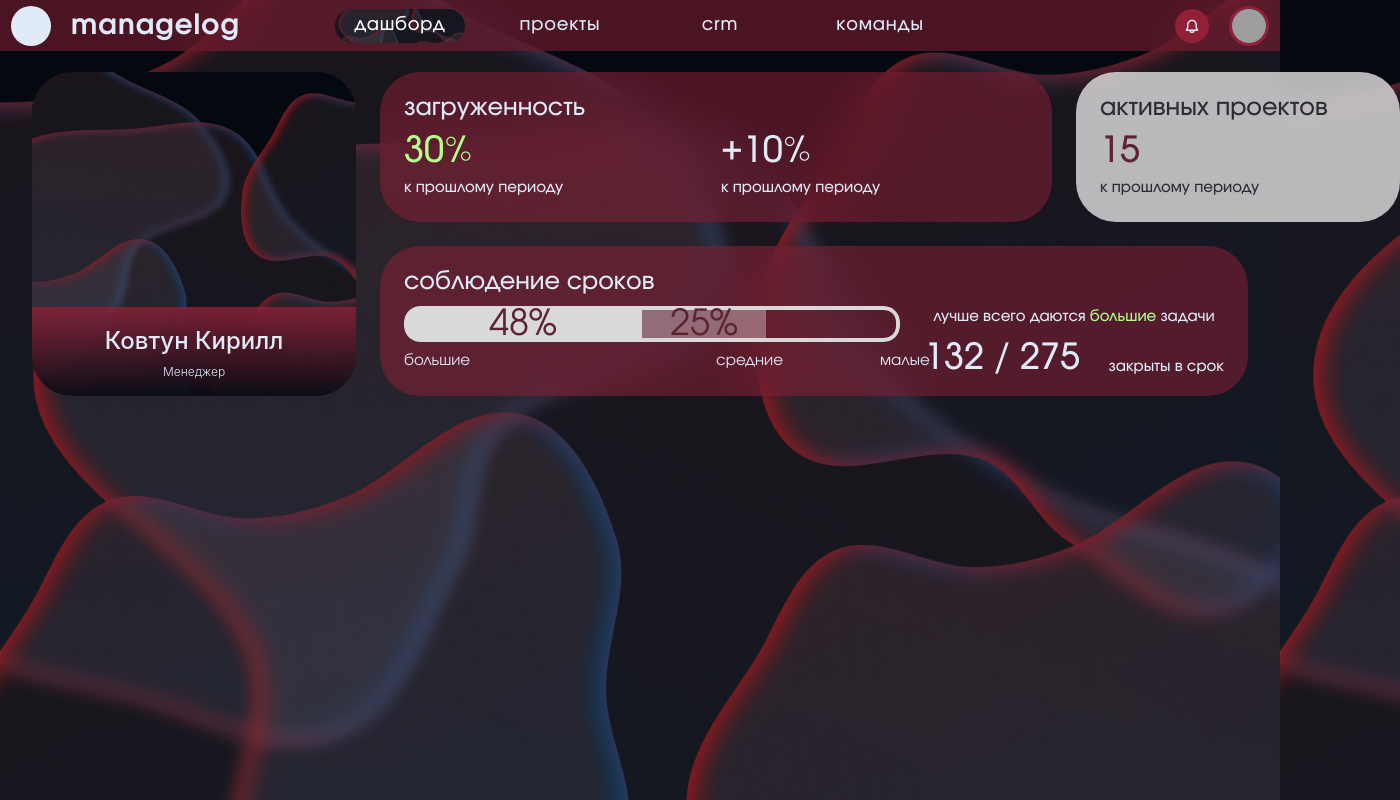
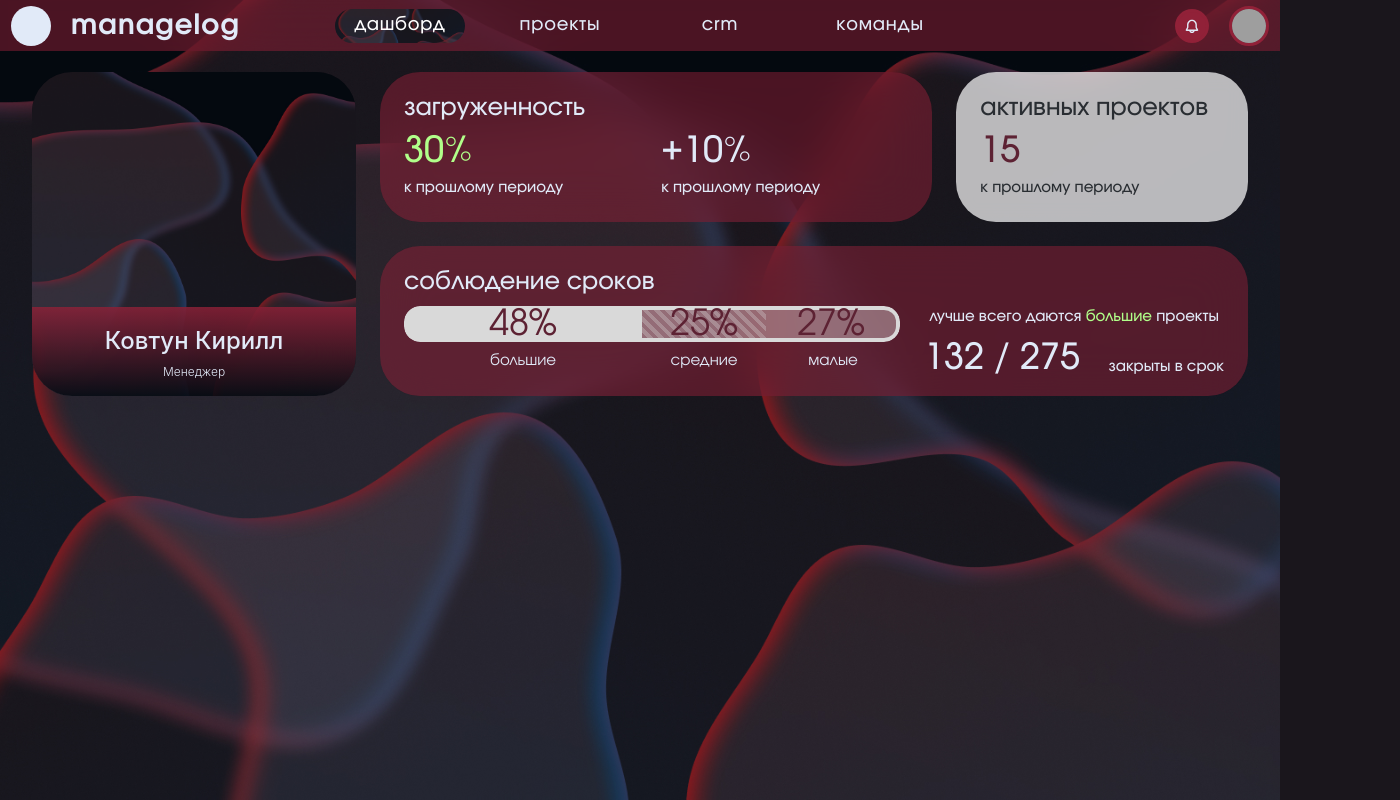
Before and after one commit to lunarmolly/managelog, a Vue app: page /dashboard in a window 1280 px wide. Shown: the top 800 px of the page, 1400 px wide, since content can reach past the window. Built offline with nearby package versions, Linux system fonts and the light colour scheme; no server answers; grey boxes are pictures that could not be loaded.

Commit message:
Fixed styles

```diff
--- a/src/views/DashboardView.vue
+++ b/src/views/DashboardView.vue
@@ -65,19 +65,35 @@
                   class="progress-segment progress-segment-small"
                   :style="{ width: `${deadlineData.small.percentage}%` }"
                 >
+                  <div class="progress-segment-label">{{ deadlineData.small.percentage }}%</div>
                 </div>
               </div>
               <div class="progress-labels">
-                <div class="progress-label">большие</div>
-                <div class="progress-label">средние</div>
-                <div class="progress-label">малые</div>
+                <div
+                  class="progress-label"
+                  :style="{ left: `${progressLabelPositions.large}%` }"
+                >
+                  большие
+                </div>
+                <div
+                  class="progress-label"
+                  :style="{ left: `${progressLabelPositions.medium}%` }"
+                >
+                  средние
+                </div>
+                <div
+                  class="progress-label"
+                  :style="{ left: `${progressLabelPositions.small}%` }"
+                >
+                  малые
+                </div>
               </div>
             </div>
 
             <!-- Дополнительная информация -->
             <div class="deadline-info">
               <div class="deadline-info-text">
-                лучше всего даются <span class="highlight">{{ bestTaskType }}</span> задачи
+                лучше всего даются <span class="highlight">{{ bestTaskType }}</span> проекты
               </div>
               <div class="deadline-stats">
                 <div class="deadline-stats-value">{{ deadlineData.closedOnTime }} / {{ deadlineData.total }}</div>
@@ -158,6 +174,19 @@ const bestTaskType = computed(() => {
     { type: 'малые', value: deadlineData.value.small.percentage },
   ];
   return segments.reduce((max, current) => (current.value > max.value ? current : max)).type;
+});
+
+// Вычисляемые позиции для подписей под прогресс-баром
+const progressLabelPositions = computed(() => {
+  const large = deadlineData.value.large.percentage;
+  const medium = deadlineData.value.medium.percentage;
+  const small = deadlineData.value.small.percentage;
+
+  return {
+    large: large / 2, // центр первого сегмента
+    medium: large + (medium / 2), // центр второго сегмента
+    small: large + medium + (small / 2), // центр третьего сегмента
+  };
 });
 </script>
 
@@ -269,7 +298,6 @@ const bestTaskType = computed(() => {
   flex-direction: column;
   gap: 24px;
   min-width: 0;
-  width: 1020px;
 }
 
 .metrics-row {
@@ -306,15 +334,15 @@ const bestTaskType = computed(() => {
   width: 100%;
 }
 
-/* Специфичные размеры из макета */
+/* Специфичные размеры из макета - пропорции */
 .metrics-row .metric-card:first-child {
-  width: 672px;
-  flex-shrink: 0;
+  flex: 2.07; /* 672 / 324 ≈ 2.07 */
+  min-width: 0;
 }
 
 .metrics-row .metric-card:last-child {
-  width: 324px;
-  flex-shrink: 0;
+  flex: 1; /* 324 / 324 = 1 */
+  min-width: 0;
 }
 
 .metric-title {
@@ -414,13 +442,20 @@ const bestTaskType = computed(() => {
 
 .progress-segment-medium {
   background: rgba(255, 252, 252, 0.34);
+  background-image: repeating-linear-gradient(
+    45deg,
+    transparent,
+    transparent 4px,
+    rgba(217, 217, 217, 0.3) 4px,
+    rgba(217, 217, 217, 0.3) 8px
+  );
   border: 4.154px solid #d9d9d9;
   border-left: none;
   border-right: none;
 }
 
 .progress-segment-small {
-  background: transparent;
+  background: rgba(255, 252, 252, 0.34);
   border: 4.154px solid #d9d9d9;
   border-left: none;
   border-radius: 0 16px 16px 0;
@@ -439,11 +474,26 @@ const bestTaskType = computed(() => {
   padding: 0 12px;
 }
 
+.progress-segment-label-pattern {
+  background-image: repeating-linear-gradient(
+    45deg,
+    #d9d9d9,
+    #d9d9d9 2px,
+    transparent 2px,
+    transparent 4px
+  );
+  -webkit-background-clip: text;
+  background-clip: text;
+  -webkit-text-fill-color: transparent;
+  background-size: 8px 8px;
+}
+
 .progress-labels {
   display: flex;
   gap: 0;
   position: relative;
   height: 22px;
+  width: 100%;
 }
 
 .progress-label {
@@ -454,19 +504,9 @@ const bestTaskType = computed(() => {
   line-height: 22px;
   position: absolute;
   top: 50%;
-  transform: translateY(-50%);
-}
-
-.progress-label:nth-child(1) {
-  left: 0;
-}
-
-.progress-label:nth-child(2) {
-  left: 312px;
-}
-
-.progress-label:nth-child(3) {
-  left: 476px;
+  transform: translate(-50%, -50%);
+  text-align: center;
+  white-space: nowrap;
 }
 
 /* Дополнительная информация о сроках */
@@ -521,13 +561,8 @@ const bestTaskType = computed(() => {
   }
 
   .user-card {
-    width: 100%;
-    max-width: 324px;
-  }
-
-  .metrics-container {
-    width: 100%;
-    max-width: 1020px;
+    width: 324px;
+    min-width: 324px;
   }
 }
 
```
